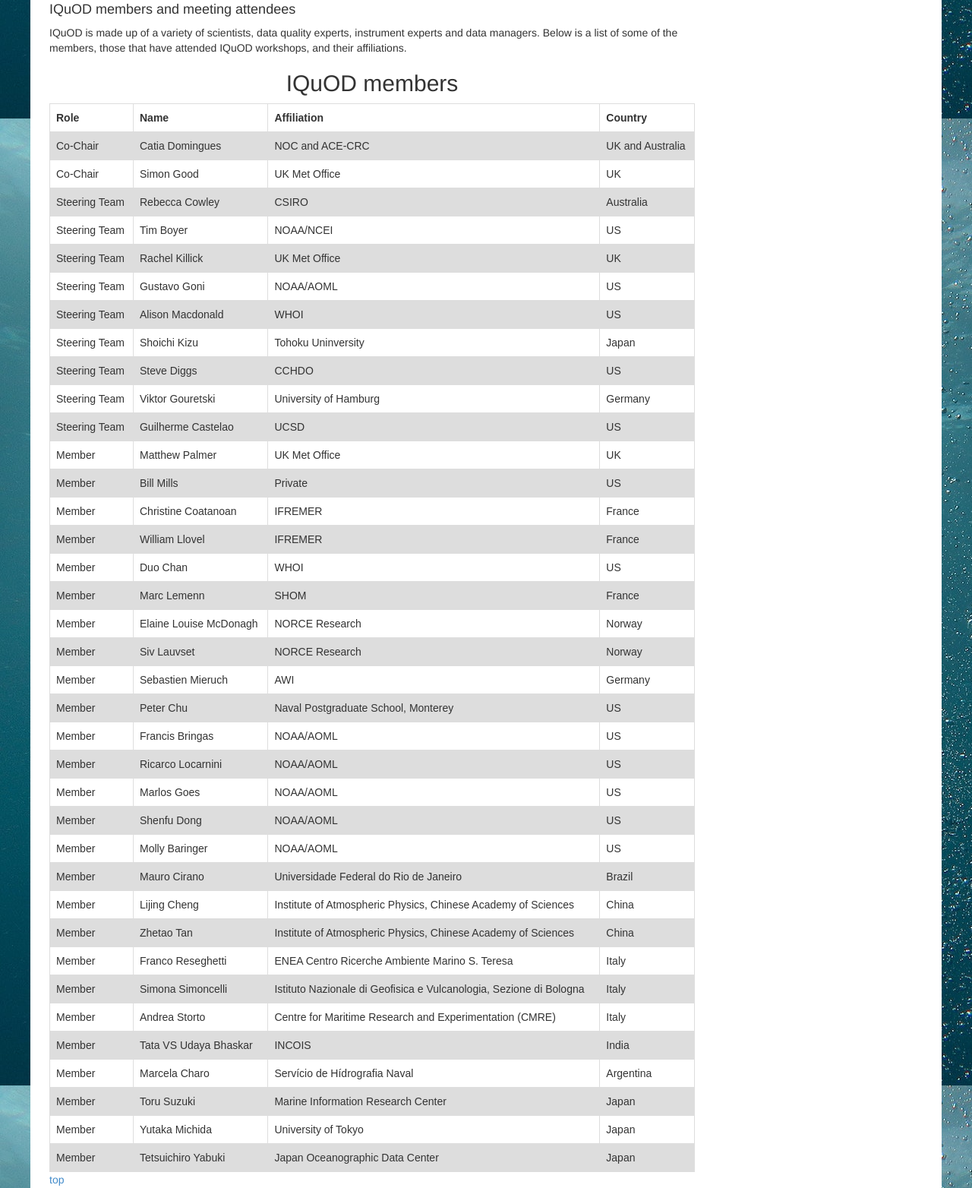
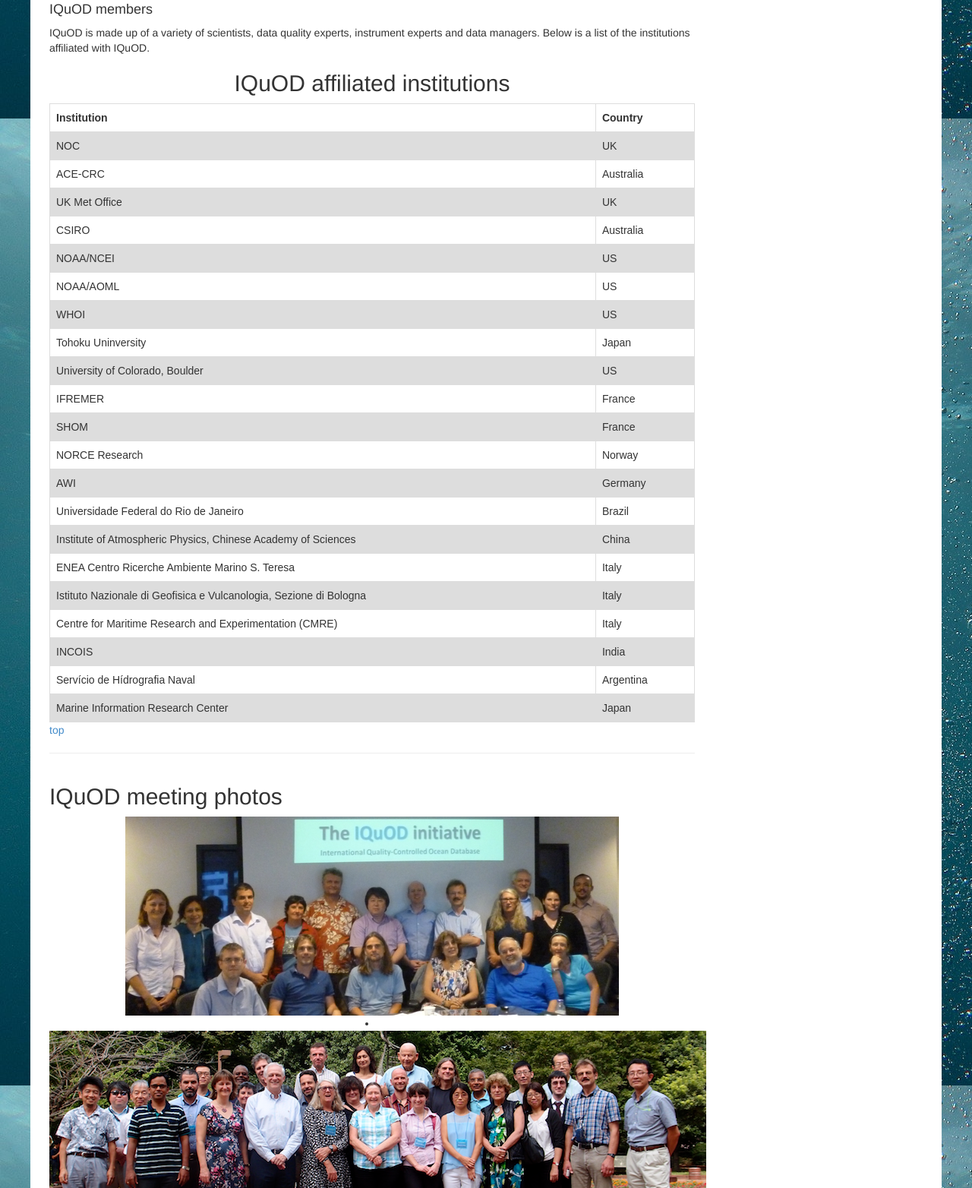
Before and after one commit to IQuOD/IQuOD.github.io, a plain HTML site: page about.html in a window 1280 px wide. Shown: the part 2390-3954 px from the top of the page at 76% size. Drawn offline with Linux system fonts and the light colour scheme.

Commit message:
Update members list to simplified affiliated organisations table.

```diff
--- a/about.html
+++ b/about.html
@@ -122,242 +122,101 @@
 
               <span class="anchor" id="i7" ></span>
               <h2 class="blog-post-title">Membership</h2>
-              <h4>IQuOD members and meeting attendees</h4>
-              <p>IQuOD is made up of a variety of scientists, data quality experts, instrument experts and data managers. Below is a list of some of the members, those that have attended IQuOD workshops, and their affiliations.</p>
+              <h4>IQuOD members</h4>
+              <p>IQuOD is made up of a variety of scientists, data quality experts, instrument experts and data managers. Below is a list of the institutions affiliated with IQuOD.</p>
               <center>
-                <h2>IQuOD members</h2>
+                <h2>IQuOD affiliated institutions</h2>
 
                 <table id='members'>
                   <tr>
-                    <th>Role</th>
-                    <th>Name</th>
-                    <th>Affiliation</th>
+                    <th>Institution</th>
                     <th>Country</th>
                   </tr>
                   <tr>
-                    <td>Co-Chair</td>
-                    <td>Catia Domingues</td>
-                    <td>NOC and ACE-CRC</td>
-                    <td>UK and Australia</td>
+                    <td>NOC</td>
+                    <td>UK</td>
                   </tr>
                   <tr>
-                    <td>Co-Chair</td>
-                    <td>Simon Good</td>
+                    <td>ACE-CRC</td>
+                    <td>Australia</td>
+                  </tr>
+                  <tr>
                     <td>UK Met Office</td>
                     <td>UK</td>
                   </tr>
                   <tr>
-                    <td>Steering Team</td>
-                    <td>Rebecca Cowley</td>
                     <td>CSIRO</td>
                     <td>Australia</td>
                   </tr>
                   <tr>
-                    <td>Steering Team</td>
-                    <td>Tim Boyer</td>
                     <td>NOAA/NCEI</td>
                     <td>US</td>
                   </tr>
                   <tr>
-                    <td>Steering Team</td>
-                    <td>Rachel Killick</td>
-                    <td>UK Met Office</td>
-                    <td>UK</td>
-                  </tr>
-                  <tr>
-                    <td>Steering Team</td>
-                    <td>Gustavo Goni</td>
                     <td>NOAA/AOML</td>
                     <td>US</td>
                   </tr>
                   <tr>
-                    <td>Steering Team</td>
-                    <td>Alison Macdonald</td>
                     <td>WHOI</td>
                     <td>US</td>
                   </tr>
                   <tr>
-                    <td>Steering Team</td>
-                    <td>Shoichi Kizu</td>
                     <td>Tohoku Uninversity</td>
                     <td>Japan</td>
                   </tr>
                   <tr>
-                    <td>Steering Team</td>
-                    <td>Steve Diggs</td>
-                    <td>CCHDO</td>
+                    <td>University of Colorado, Boulder</td>
                     <td>US</td>
                   </tr>
                   <tr>
-                    <td>Steering Team</td>
-                    <td>Viktor Gouretski</td>
-                    <td>University of Hamburg</td>
-                    <td>Germany</td>
-                  </tr>
-                  <tr>
-                    <td>Steering Team</td>
-                    <td>Guilherme Castelao</td>
-                    <td>UCSD</td>
-                    <td>US</td>
-                  </tr>
-                <tr>
-                    <td>Member</td>
-                    <td>Matthew Palmer</td>
-                    <td>UK Met Office</td>
-                    <td>UK</td>
-                  </tr>
-                  <tr>
-                    <td>Member</td>
-                    <td>Bill Mills</td>
-                    <td>Private</td>
-                    <td>US</td>
-                  </tr>
-                  <tr>
-                    <td>Member</td>
-                    <td>Christine Coatanoan</td>
                     <td>IFREMER</td>
                     <td>France</td>
                   </tr>
                   <tr>
-                    <td>Member</td>
-                    <td>William Llovel</td>
-                    <td>IFREMER</td>
-                    <td>France</td>
-                  </tr>
-                  <tr>
-                    <td>Member</td>
-                    <td>Duo Chan</td>
-                    <td>WHOI</td>
-                    <td>US</td>
-                  </tr>
-                  <tr>
-                    <td>Member</td>
-                    <td>Marc Lemenn</td>
                     <td>SHOM</td>
                     <td>France</td>
                   </tr>
                   <tr>
-                    <td>Member</td>
-                    <td>Elaine Louise McDonagh</td>
                     <td>NORCE Research</td>
                     <td>Norway</td>
                   </tr>
                   <tr>
-                    <td>Member</td>
-                    <td>Siv Lauvset</td>
-                    <td>NORCE Research</td>
-                    <td>Norway</td>
-                  </tr>
-                  <tr>
-                    <td>Member</td>
-                    <td>Sebastien Mieruch</td>
                     <td>AWI</td>
                     <td>Germany</td>
                   </tr>
                   <tr>
-                    <td>Member</td>
-                    <td>Peter Chu</td>
-                    <td>Naval Postgraduate School, Monterey</td>
-                    <td>US</td>
-                  </tr>
-                  <tr>
-                    <td>Member</td>
-                    <td>Francis Bringas</td>
-                    <td>NOAA/AOML</td>
-                    <td>US</td>
-                  </tr>
-                  <tr>
-                    <td>Member</td>
-                    <td>Ricarco Locarnini</td>
-                    <td>NOAA/AOML</td>
-                    <td>US</td>
-                  </tr>
-                  <tr>
-                    <td>Member</td>
-                    <td>Marlos Goes</td>
-                    <td>NOAA/AOML</td>
-                    <td>US</td>
-                  </tr>
-                  <tr>
-                    <td>Member</td>
-                    <td>Shenfu Dong</td>
-                    <td>NOAA/AOML</td>
-                    <td>US</td>
-                  </tr>
-                  <tr>
-                    <td>Member</td>
-                    <td>Molly Baringer</td>
-                    <td>NOAA/AOML</td>
-                    <td>US</td>
-                  </tr>
-                  <tr>
-                    <td>Member</td>
-                    <td>Mauro Cirano</td>
                     <td>Universidade Federal do Rio de Janeiro</td>
                     <td>Brazil</td>
                   </tr>
                   <tr>
-                    <td>Member</td>
-                    <td>Lijing Cheng</td>
                     <td>Institute of Atmospheric Physics, Chinese Academy of Sciences</td>
                     <td>China</td>
                   </tr>
                   <tr>
-                    <td>Member</td>
-                    <td>Zhetao Tan</td>
-                    <td>Institute of Atmospheric Physics, Chinese Academy of Sciences</td>
-                    <td>China</td>
-                  </tr>
-                  <tr>
-                    <td>Member</td>
-                    <td>Franco Reseghetti</td>
                     <td>ENEA Centro Ricerche Ambiente Marino S. Teresa</td>
                     <td>Italy</td>
                   </tr>
                   <tr>
-                    <td>Member</td>
-                    <td>Simona Simoncelli</td>
                     <td>Istituto Nazionale di Geofisica e Vulcanologia, Sezione di Bologna</td>
                     <td>Italy</td>
                   </tr>
                   <tr>
-                    <td>Member</td>
-                    <td>Andrea Storto</td>
                     <td>Centre for Maritime Research and Experimentation (CMRE)</td>
                     <td>Italy</td>
                   </tr>
                   <tr>
-                    <td>Member</td>
-                    <td>Tata VS Udaya Bhaskar</td>
                     <td>INCOIS</td>
                     <td>India</td>
                   </tr>
                   <tr>
-                    <td>Member</td>
-                    <td>Marcela Charo</td>
                     <td>Servício de Hídrografia Naval</td>
                     <td>Argentina</td>
                   </tr>
                   <tr>
-                    <td>Member</td>
-                    <td>Toru Suzuki</td>
                     <td>Marine Information Research Center</td>
                     <td>Japan</td>
                   </tr>
-                  <tr>
-                    <td>Member</td>
-                    <td>Yutaka Michida</td>
-                    <td>University of Tokyo</td>
-                    <td>Japan</td>
-                  </tr>
-                  <tr>
-                    <td>Member</td>
-                    <td>Tetsuichiro Yabuki</td>
-                    <td>Japan Oceanographic Data Center</td>
-                    <td>Japan</td>
-                  </tr>
-
-                  </table>
+                </table>
               </center>
               <a href="#">top</a>
 
```
